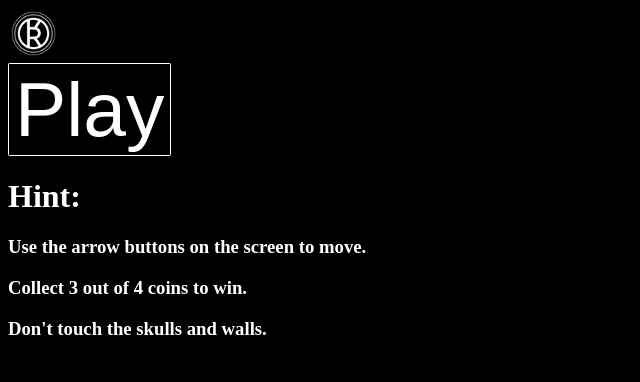
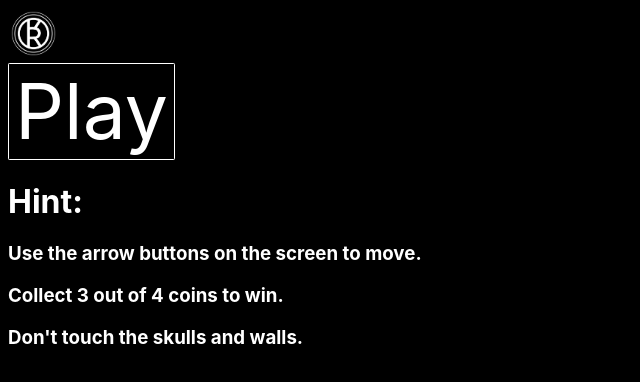
Before and after one commit to divear/Randprix, a React (Create React App) app: page / in a window 1280 px wide. Shown: the top 382 px of the page, without its empty margins (0-640 px from the left). Built offline with nearby package versions, Linux system fonts and the light colour scheme.

Commit message:
changed wall behavior

```diff
--- a/src/App.css
+++ b/src/App.css
@@ -1,5 +1,8 @@
 :root{
   --bg: rgb(255, 217, 0);
+}
+*{
+  font-family: -apple-system, BlinkMacSystemFont, 'Segoe UI', Roboto, Oxygen, Ubuntu, Cantarell, 'Open Sans', 'Helvetica Neue', sans-serif;
 }
 body{
   background-color: black;
@@ -112,7 +115,13 @@ tbody{
   font-size: 10vw;
   margin: 1vw;
 }
-
+.skull{
+  margin: 0;
+  padding: 0;
+  position: absolute;
+  top: 4vw;
+  width: 15vw;
+}
 
 
 
--- a/src/components/Fail.jsx
+++ b/src/components/Fail.jsx
@@ -1,7 +1,7 @@
 import React from 'react'
 import { buttons } from './Win';
-import fail from "./imgs/fail.png"
 import retryArrows from "./imgs/retryArrows.png"
+import skull from "./imgs/skull.png"
 
 function Fail() {
     function again(e){
@@ -13,7 +13,7 @@ function Fail() {
     return (
         <div>
             <title>Game over</title>
-            <h1 className="goText">Game over</h1>
+            <h1 className="goText">Game over <img className="skull" src={skull} alt="!" /></h1>
             <br />
             <button className="tryAgainButton" onClick={again} style={buttons}>Try again <img className="retryArrows" src={retryArrows} alt="" /></button>
         </div>
--- a/src/components/Game.jsx
+++ b/src/components/Game.jsx
@@ -8,7 +8,7 @@ var size = Math.round(window.innerHeight/150)*(blockSize*2.7)
 const bgColor = "#" + ((1<<24)*Math.random() | 0).toString(16)
 const canvasColor = '#' + ("000000" + (0xFFFFFF ^ parseInt(bgColor.substring(1),16)).toString(16)).slice(-3);
 const bestScore = localStorage.getItem("bestScore") || Infinity
-var playerCords = {
+var playerCoords = {
   x: Math.round((Math.random()*size)/blockSize)*blockSize,
   y: Math.round((Math.random()*size)/blockSize)*blockSize
 }
@@ -17,6 +17,10 @@ var allSkullCords = []
 const totalCoins = 3
 var coins = 0
 var time = 0
+var beforeCoords = {
+  x: 0,
+  y: 0
+}
 
 const image = new Image()
 image.src = coin
@@ -59,9 +63,6 @@ function Game() {
         for (let i = 0; i <= totalCoins; i++) {
           const blockCords = [Math.round((Math.random()*size)/blockSize)*blockSize, Math.round((Math.random()*size)/blockSize)*blockSize];
           const skullCords = [Math.round((Math.random()*size)/blockSize)*blockSize, Math.round((Math.random()*size)/blockSize)*blockSize];
-          console.log(blockCords);
-          console.log(skullCords);
-
           allBlockCords.push(blockCords);
           allSkullCords.push(skullCords)
           c.drawImage(image, blockCords[0], blockCords[1], blockSize, blockSize);
@@ -70,53 +71,45 @@ function Game() {
       }
     }
     playerImg.onload = () => {
-      c.drawImage(playerImg, playerCords.x,playerCords.y, blockSize, blockSize);
+      c.drawImage(playerImg, playerCoords.x,playerCoords.y, blockSize, blockSize);
     };
   }
   function move(e){
-
-    //checks if player has hit the wall before moving
-    if(playerCords.x >= size|| playerCords.y >= size || playerCords.x <= -50 || playerCords.y <=-50){
-
-      window.location = "fail"
-      return;
-    }
-
     const canvas = canvasRef.current
     const c = canvas.getContext('2d');
-    c.clearRect(playerCords.x,playerCords.y, blockSize, blockSize);
+    c.clearRect(playerCoords.x,playerCoords.y, blockSize, blockSize);
 
     c.fillStyle = ColorLuminance()
-    c.fillRect(playerCords.x, playerCords.y, blockSize, blockSize)
-
-
-
+    c.fillRect(playerCoords.x, playerCoords.y, blockSize, blockSize)
 
     switch(e.key || e){
       case "w":
       case "W":
-        playerCords.y -= blockSize
+        if(playerCoords.y <= 0) break
+        playerCoords.y -= blockSize
         break;
       case "a":
       case "A":
-        playerCords.x -= blockSize
+        if(playerCoords.x <= 0) break
+        playerCoords.x -= blockSize
         break;
       case "s":
       case "S":
-        playerCords.y += blockSize
+        if(playerCoords.y >= size-50) break
+        playerCoords.y += blockSize
         break;
       case "d":
       case "D":
-        playerCords.x += blockSize
+        if(playerCoords.x >= size-50) break
+        playerCoords.x += blockSize
         break;
       default:
         break
       }
-
-     c.drawImage(playerImg, playerCords.x,playerCords.y, blockSize, blockSize);
+     c.drawImage(playerImg, playerCoords.x,playerCoords.y, blockSize, blockSize);
 
     allBlockCords.forEach((e,index) => {
-      if(e[0] === playerCords.x && e[1] === playerCords.y){
+      if(e[0] === playerCoords.x && e[1] === playerCoords.y){
         coins++
         playerImg.src = happy
         if(coins === totalCoins){
@@ -132,7 +125,7 @@ function Game() {
       }
     })
     allSkullCords.forEach((e) => {
-      if(e[0] === playerCords.x && e[1] === playerCords.y){
+      if(e[0] === playerCoords.x && e[1] === playerCoords.y){
         window.location = "fail"
       }
     })
```
